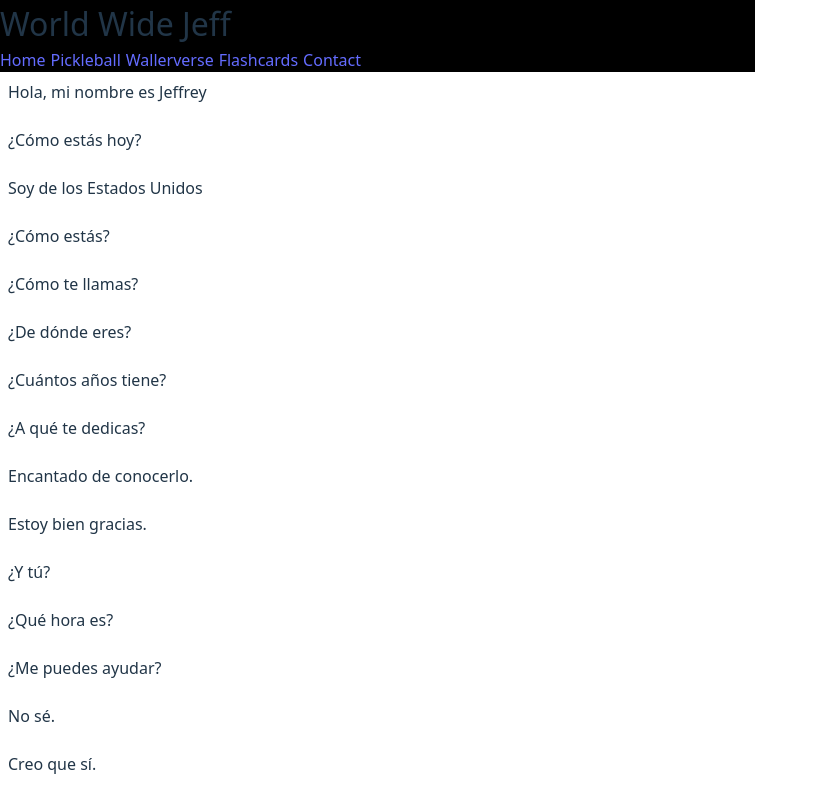
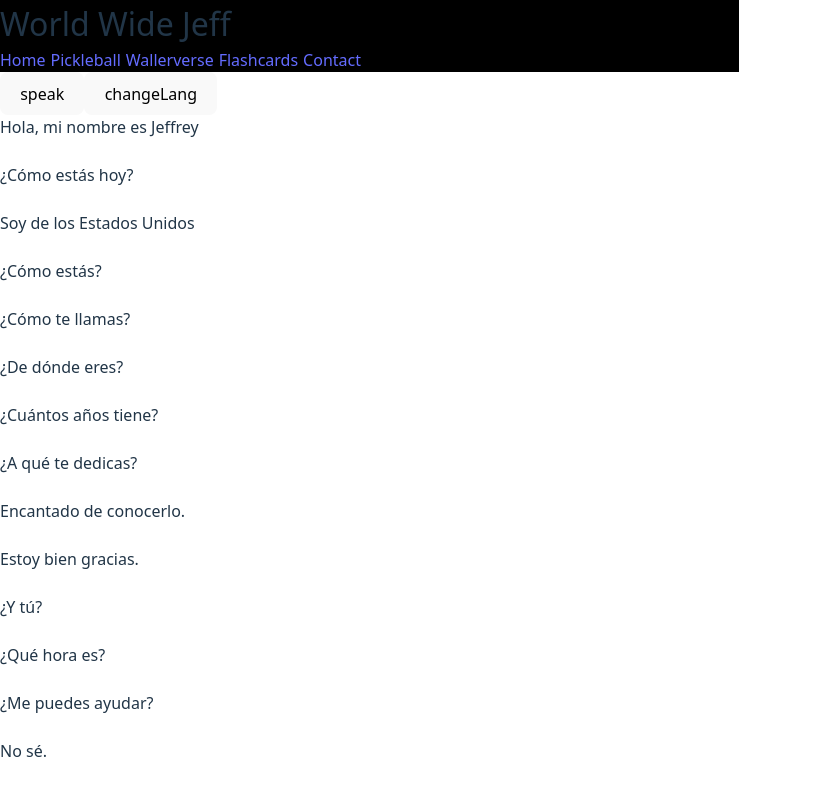
Before and after one commit to JeffWHenderson/world-wide-jeff, a React (Vite) app: page /flashcards in a window 1280 px wide. Shown: the top 791 px of the page, without its empty margins (0-818 px from the left). Built offline with nearby package versions, Linux system fonts and the light colour scheme.

Commit message:
add speech structure

```diff
--- a/src/screens/Language/FlashCards.tsx
+++ b/src/screens/Language/FlashCards.tsx
@@ -4,34 +4,55 @@ import { translations } from "./translations";
 const FlashCards = () => {
     const [displayLanguage, setDisplayLanguage] = useState("Spanish")
     const [displayCharacters, setDisplayCharacters] = useState<string | null>(null)
+    const [voiceIndex, setVoiceIndex] = useState(8)
+    let voices = speechSynthesis.getVoices();
+
+
+    function speak() {
+        const message = new SpeechSynthesisUtterance();
+        message.text = translations[0][displayLanguage];
+        message.volume = 1; // Volume range = 0 - 1
+        message.rate = 1.1; // Speed of the text read , default 1
+        message.voice = voices[voiceIndex]; // change voice
+        message.lang = 'en-GB'; // Language, default 'en-US'
+        window.speechSynthesis.speak(message);
+        console.log(voices)
+    }
 
     const handleChangeDisplayLang = () => {
         if (displayLanguage == "Spanish") {
-            setDisplayCharacters("Chinese")
-            setDisplayLanguage("ChinesePinyin")
+            setVoiceIndex(25)
+            setDisplayLanguage("Chinese")
+            setDisplayCharacters("ChinesePinyin")
         }
-        if (displayLanguage == "ChinesePinyin") {
+        if (displayLanguage == "Chinese") {
+            setVoiceIndex(18)
             setDisplayCharacters("Romanji")
             setDisplayLanguage("Japanese")
         }
         if (displayLanguage == "Japanese") {
+            setVoiceIndex(23)
             setDisplayCharacters("Arabic-English")
             setDisplayLanguage("arabic")
         }
         if (displayLanguage == "arabic") {
+            setVoiceIndex(0)
             setDisplayCharacters(null)
             setDisplayLanguage("English")
         }
         if (displayLanguage == "English") {
+            setVoiceIndex(8)
             setDisplayLanguage("Spanish")
         }
     }
 
     return <>
-        <div onClick={handleChangeDisplayLang} style={{ margin: '8px' }}>
+        <button onClick={() => speak()}>speak</button>
+        <button onClick={handleChangeDisplayLang}>changeLang</button>
+        <div>
             {
                 translations.map(phrase => (
-                    <div style={{ height: "3em" }}>
+                    <div key={phrase["English"]} style={{ height: "3em" }}>
                         <div style={{ height: "1.5em" }}>{phrase[displayLanguage]}</div>
                         {displayCharacters ? <div style={{ color: 'red', height: "1.5em" }}>{phrase[displayCharacters]}</div> : null}
                     </div>
```
